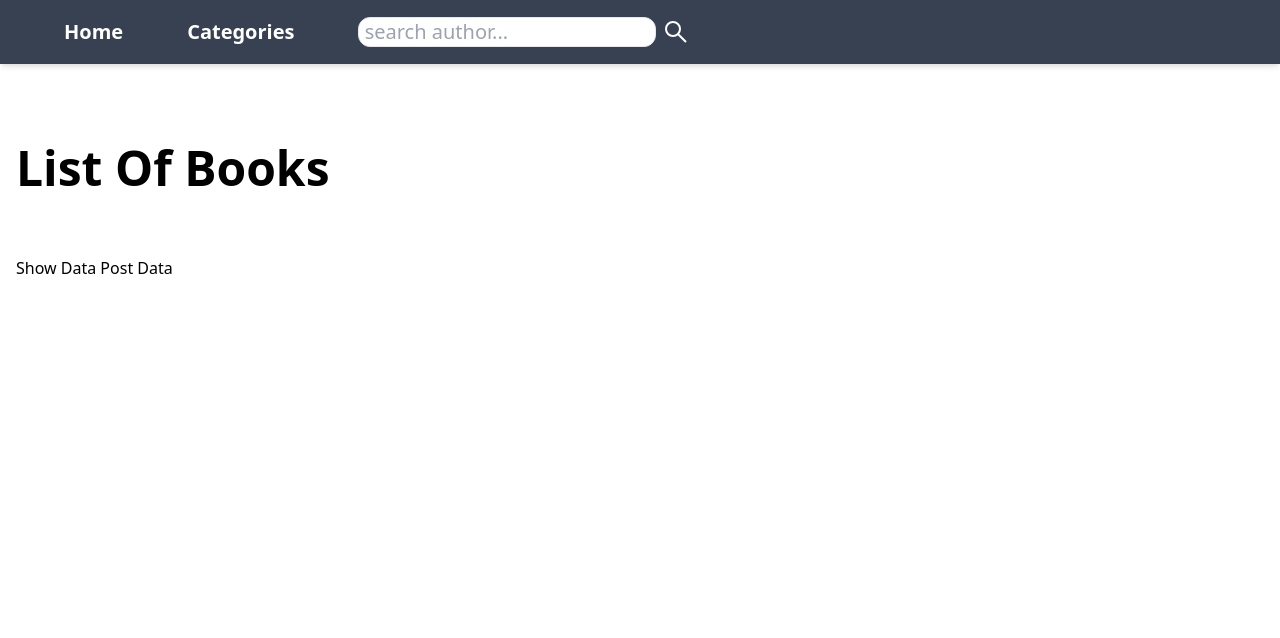
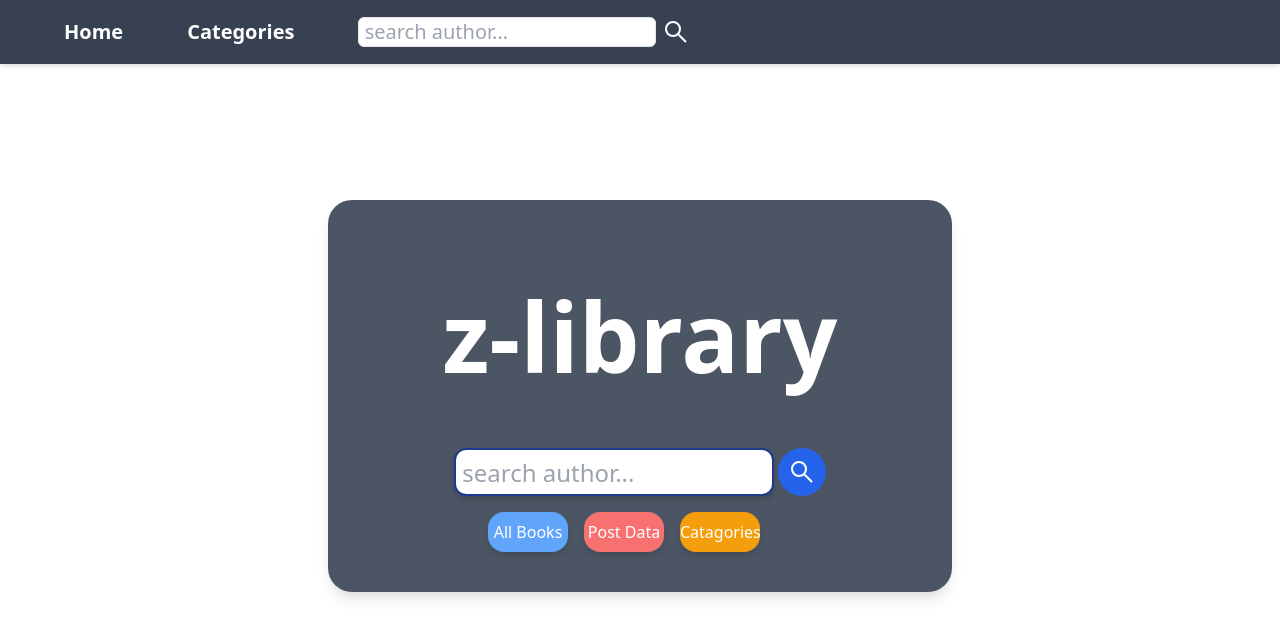
Before and after one commit to ParsaBordbar/z-libraryWebScraper, a Flask app: page / in a window 1280 px wide. Shown: the top 638 px of the page. Run offline with Flask 3, Linux system fonts and the light colour scheme; some libraries are stand-ins or nearby versions.

Commit message:
Home page added, With search!

```diff
--- a/client/templates/base.html
+++ b/client/templates/base.html
@@ -21,7 +21,7 @@
           <a href="/cato"> Categories </a>
         </li>
         <li class="flex-auto text-xl font-semibold text-black hover:text-blue-600 flex gap-2">
-          <input type="text" placeholder=' search author...' id="search" name="searchBar" class="border rounded-xl">
+          <input type="text" placeholder=' search author...' id="search" name="searchBar" class="border rounded-md">
           <button id='searchBtn'>
             <a href='/search'>
               <svg width="24" height="24" viewBox="0 0 24 24" fill="none" xmlns="http://www.w3.org/2000/svg">
--- a/client/templates/home.html
+++ b/client/templates/home.html
@@ -1,11 +1,32 @@
 {% extends 'base.html'%} {% block content%}
-<h1 class="text-5xl font-bold my-12">List Of Books</h1>
 <div
   id="parent-card"
   class="flex gap-4 grid min-[500px]:grid-cols-1 xl:grid-cols-2 flex-wrap justify-between overflow-hidden m-4"
 ></div>
-<button id="btn">Show Data</button>
-<button id="btn2">Post Data</button>
+
+    <div id='searchbar' class='flex justify-center items-center flex-col'>
+      <div class='flex bg-gray-600 justify-center items-center flex-col w-1/2 p-10 rounded-3xl gap-4 m-10 shadow-lg'>
+        <h1 class="flex justify-center text-8xl font-bold my-12 text-white">z-library</h1>
+      <div class='flex justify-center flex-row gap-1'>
+        <input type="text" placeholder=' search author...' id="searchHome" name="searchBar" class="shadow-md border-2 border-blue-900 rounded-xl w-80 h-12 text-2xl flex justify-center items-center">
+        <button id='searchBtnHome' class='bg-blue-600 w-12 h-12 rounded-3xl flex justify-center align-middle items-center'>
+          <a href='/search'>
+            <svg width="24" height="24" viewBox="0 0 24 24" fill="none" xmlns="http://www.w3.org/2000/svg">
+              <path d="M9 16C12.866 16 16 12.866 16 9C16 5.13401 12.866 2 9 2C5.13401 2 2 5.13401 2 9C2 12.866 5.13401 16 9 16Z" stroke="#ffff" stroke-width="2" stroke-miterlimit="10"/>
+              <path d="M21.9999 22L13.9399 13.94" stroke="#ffff" stroke-width="2" stroke-miterlimit="10"/>
+              </svg>
+          </a>
+        </button>
+      </div>
+      <div class='flex justify-center flex-row gap-4 mr-8'>
+        <button class='bg-blue-400 text-white rounded-2xl w-20 h-10 shadow-md' id="btn">All Books</button>
+        <button class='bg-red-400 text-white rounded-2xl w-20 h-10 shadow-md' id="btn2">Post Data</button>
+        <button class='bg-yellow-500 text-white rounded-2xl w-20 h-10 shadow-md' id="btn2"><a href='/cato'>Catagories </a></button>
+      </div>
+      </div>
+    </div>
+
+
 <div id="data"></div>
 <script>
   const baseURL = "http://localhost:5000/api";
@@ -120,5 +141,12 @@
         console.error("Error fetching data:", error);
       });
   });
+    const inputHome = document.getElementById("searchHome");
+    const searchButtonHome = document.getElementById("searchBtnHome");
+    console.log(inputHome.value)
+    searchButtonHome.addEventListener("click", () => {
+      const inputHomeValue = JSON.stringify(inputHome.value)
+      localStorage.setItem("searchedName", inputHomeValue);
+    });
 </script>
 {% endblock%}
```
